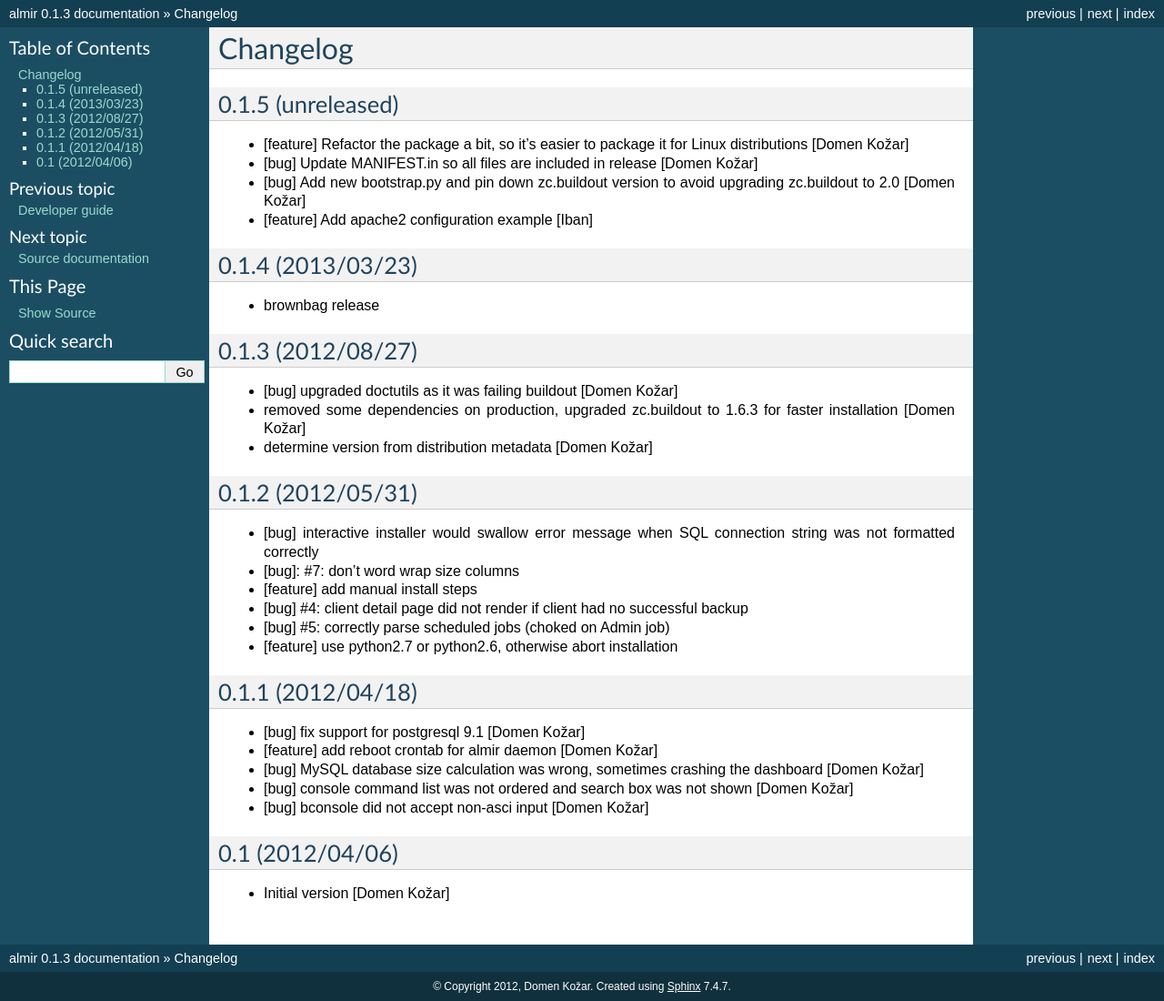
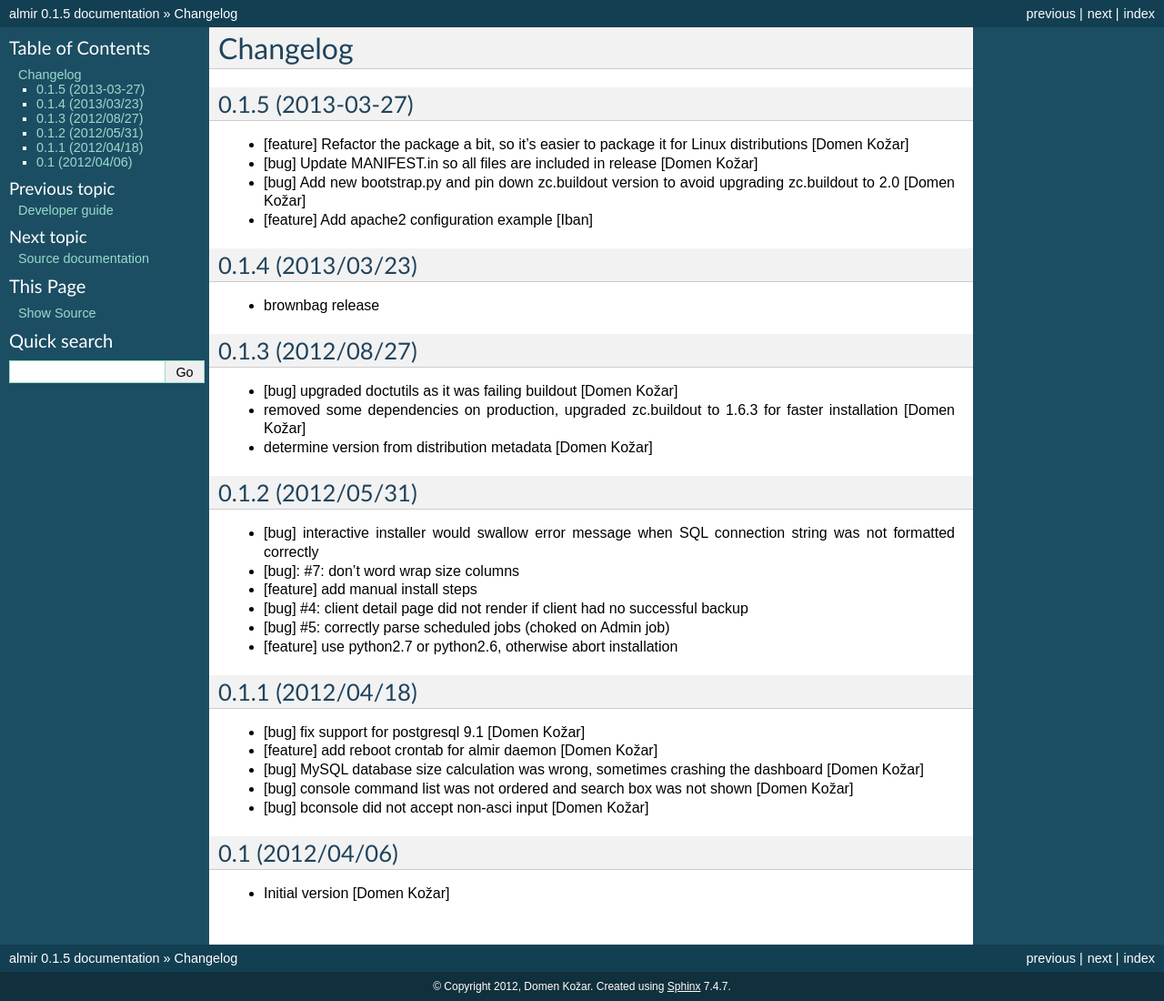
Before and after one commit to domenkozar/almir, a Sphinx documentation site: the page built from docs/source/changelog.rst, in a window 1280 px wide. Shown: the whole page at 91% size. Built offline with Sphinx 7.4.7, drawn with Linux system fonts in a browser that asks for light colours.

Commit message:
Preparing release 0.1.5

```diff
--- a/docs/source/changelog.rst
+++ b/docs/source/changelog.rst
@@ -1,7 +1,7 @@
 Changelog
 =========
 
-0.1.5 (unreleased)
+0.1.5 (2013-03-27)
 ------------------
 
 - [feature] Refactor the package a bit, so it's easier to package it for Linux distributions
--- a/setup.py
+++ b/setup.py
@@ -34,7 +34,7 @@ except ImportError:
     requires.append('pysqlite')
 
 setup(name='almir',
-      version='0.1.3',
+      version='0.1.5',
       description='Almir is a Bacula (backup solution) web interface written in Python.',
       long_description=README + '\n\n' + CHANGES,
       classifiers=[
```
